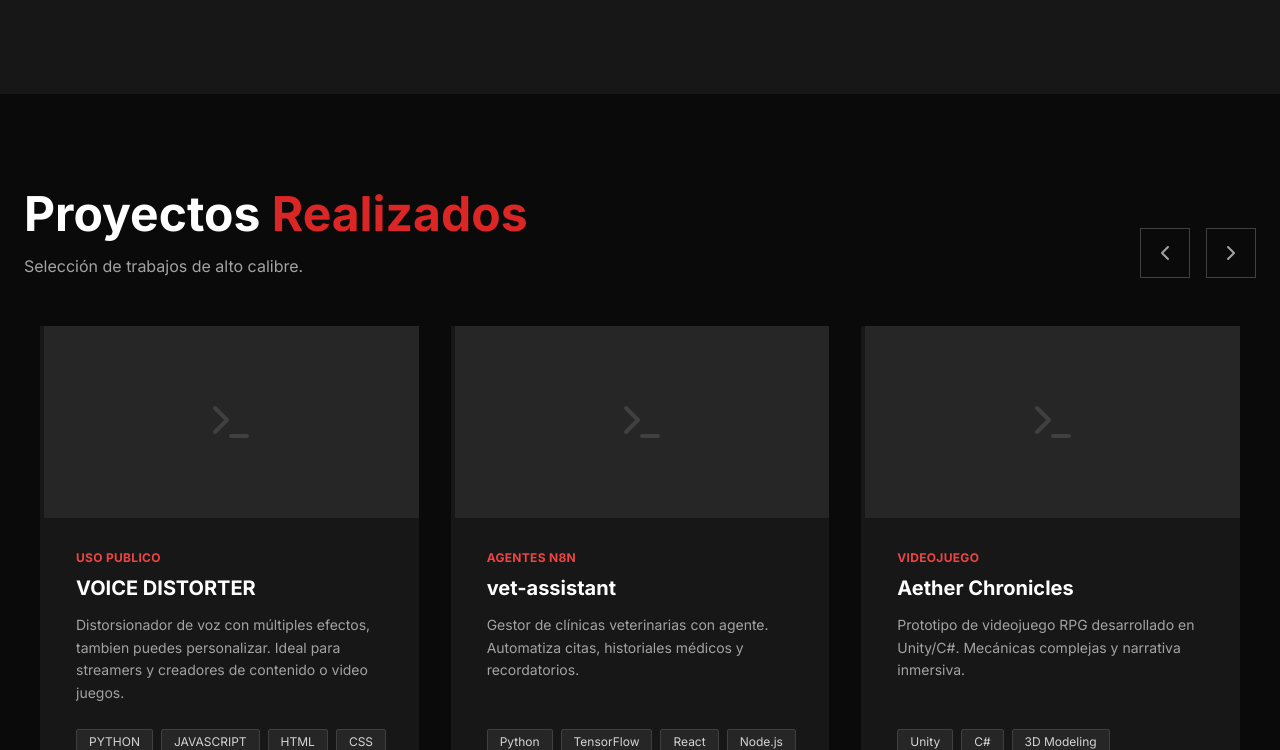
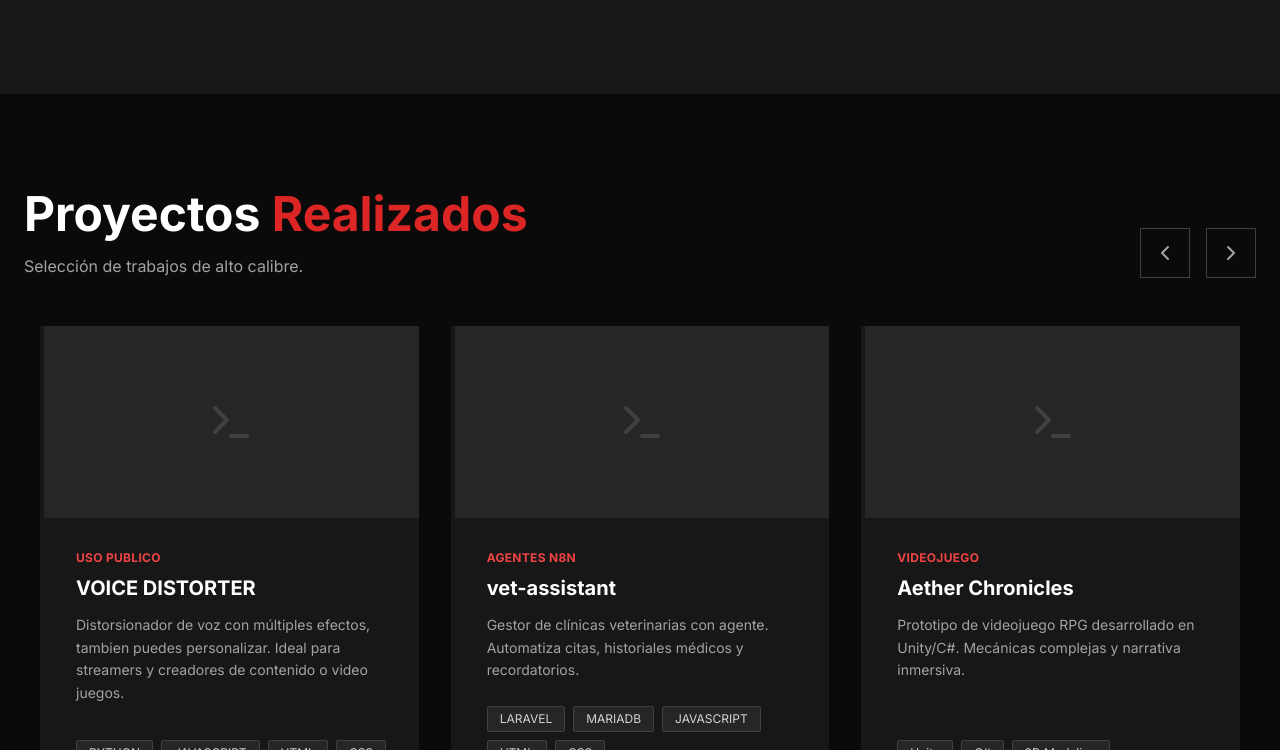
Before and after one commit to izofer/izofer, a plain HTML site: page index.html in a window 1280 px wide. Shown: the part 2050-2800 px from the top of the page. Drawn offline with nearby package versions, Linux system fonts and the light colour scheme.

Commit message:
CARAC
CARAC

```diff
--- a/index.html
+++ b/index.html
@@ -309,7 +309,7 @@
             {
                 title: "vet-assistant",
                 desc: "Gestor de clínicas veterinarias con agente. Automatiza citas, historiales médicos y recordatorios.",
-                tags: ["Python", "TensorFlow", "React", "Node.js"],
+                tags: ["LARAVEL","MARIADB", "JAVASCRIPT", "HTML", "CSS"],
                 url:'https://vet-assistant-front.izofer.com/login.html',
                 type: "Agentes n8n"
             },
```
